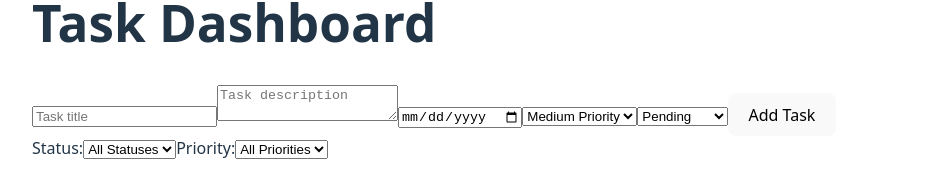
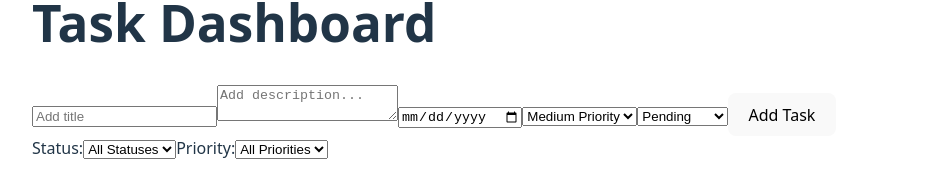
Before and after one commit to sporeci2000/SBA9-sporeci, a React (Vite) app: page / in a window 1280 px wide. Shown: the part 106-280 px from the top of the page, without its empty margins (178-1121 px from the left). Built offline with nearby package versions, Linux system fonts and the light colour scheme.

Commit message:
Commiting

```diff
--- a/src/components/Dashboard/Dashboard.tsx
+++ b/src/components/Dashboard/Dashboard.tsx
@@ -4,8 +4,10 @@ import { TaskForm } from '../TaskForm/TaskForm';
 import { TaskFilter } from '../TaskFilter/TaskFilter';
 import { TaskList } from '../TaskList/TaskList';
 
+//constant for localStorage key
 const STORAGE_KEY = 'taskManagerTasks';
 
+//State Initialization
 export const Dashboard: React.FC = () => {
     const [tasks, setTasks] = useState<Task[]>(() => {
         const saved = localStorage.getItem(STORAGE_KEY);
@@ -15,8 +17,10 @@ export const Dashboard: React.FC = () => {
     const [filter, setFilter] = useState<{ status?: TaskStatus; priority?: TaskPriority }>({});
     const [searchTerm, setSearchTerm] = useState('');
     const [sortBy, setSortBy] = useState<'dueDate' | 'priority' | 'status' | ''>('');
-    const fileInputRef = useRef<HTMLInputElement>(null);
+    const fileInputRef = useRef<HTMLInputElement>(null); //Hidden file input for importing tasks
 
+
+    //Every time tasks changes save them to localStorage
     useEffect(() => {
         localStorage.setItem(STORAGE_KEY, JSON.stringify(tasks));
     }, [tasks]);
@@ -81,6 +85,7 @@ export const Dashboard: React.FC = () => {
     const inProgressTasks = filteredTasks.filter(t => t.status === 'in-progress').length;
 
     // Export tasks as JSON file
+    // Saves tasks as downloadable
     const handleExport = () => {
         const dataStr = JSON.stringify(tasks, null, 2);
         const blob = new Blob([dataStr], { type: 'application/json' });
@@ -93,6 +98,7 @@ export const Dashboard: React.FC = () => {
     };
 
     // Import tasks from JSON file
+    // Loads tasks from uploaded JSON file
     const handleImport = (e: React.ChangeEvent<HTMLInputElement>) => {
         const file = e.target.files?.[0];
         if (!file) return;
--- a/src/components/TaskFilter/TaskFilter.tsx
+++ b/src/components/TaskFilter/TaskFilter.tsx
@@ -1,18 +1,23 @@
 import React, { useState } from 'react';
 import type { TaskFilter as TaskFilterProps, TaskStatus, TaskPriority } from '../../types';
 
+// Declares a React Functional Component and it takes onFilterChange as a prop
 export const TaskFilter: React.FC<TaskFilterProps> = ({ onFilterChange }) => {
     console.log('Rendering TaskFilter');
 
-    const [status, setStatus] = useState<TaskStatus | ''>('');
-    const [priority, setPriority] = useState<TaskPriority | ''>('');
+    const [status, setStatus] = useState<TaskStatus | ''>(''); //stores currently selected status filte
+    const [priority, setPriority] = useState<TaskPriority | ''>(''); //stores currently selected priority filter
 
+
+    //Status change handler
     const handleStatusChange = (e: React.ChangeEvent<HTMLSelectElement>) => {
         const value = e.target.value as TaskStatus | '';
         setStatus(value);
         onFilterChange({ status: value || undefined, priority: priority || undefined });
     };
 
+
+    //Priority change handler
     const handlePriorityChange = (e: React.ChangeEvent<HTMLSelectElement>) => {
         const value = e.target.value as TaskPriority | '';
         setPriority(value);
--- a/src/components/TaskForm/TaskForm.tsx
+++ b/src/components/TaskForm/TaskForm.tsx
@@ -2,6 +2,8 @@ import React, { useState, useEffect } from 'react';
 import type { TaskPriority, TaskStatus, Task } from '../../types';
 
 interface TaskFormProps {
+
+    //function to either add or update a task
     onAddTask: (task: {
         id?: string;
         title: string;
@@ -14,6 +16,8 @@ interface TaskFormProps {
 }
 
 export const TaskForm: React.FC<TaskFormProps> = ({ onAddTask, taskToEdit }) => {
+
+    //State hooks for each form field and validation error message
     const [title, setTitle] = useState('');
     const [priority, setPriority] = useState<TaskPriority>('medium');
     const [status, setStatus] = useState<TaskStatus>('pending');
@@ -22,6 +26,7 @@ export const TaskForm: React.FC<TaskFormProps> = ({ onAddTask, taskToEdit }) =>
     const [error, setError] = useState('');
 
     useEffect(() => {
+        //If there is a task populate fields with its data
         if (taskToEdit) {
             setTitle(taskToEdit.title);
             setPriority(taskToEdit.priority);
@@ -29,7 +34,10 @@ export const TaskForm: React.FC<TaskFormProps> = ({ onAddTask, taskToEdit }) =>
             setDescription(taskToEdit.description);
             setDueDate(taskToEdit.dueDate);
             setError('');
-        } else {
+
+        }
+        //Otherwise clear the form
+        else {
             setTitle('');
             setPriority('medium');
             setStatus('pending');
@@ -39,14 +47,16 @@ export const TaskForm: React.FC<TaskFormProps> = ({ onAddTask, taskToEdit }) =>
         }
     }, [taskToEdit]);
 
+
     const handleSubmit = (e: React.FormEvent) => {
         e.preventDefault();
 
         if (!title.trim()) {
-            setError('Title is required');
+            setError('Title is required!');
             return;
         }
 
+        //Calls onAddTask with all data
         onAddTask({
             id: taskToEdit?.id,
             title,
@@ -68,33 +78,41 @@ export const TaskForm: React.FC<TaskFormProps> = ({ onAddTask, taskToEdit }) =>
 
     return (
         <form onSubmit={handleSubmit}>
+
             <input
                 type="text"
-                placeholder="Task title"
+                placeholder="Add title"
                 value={title}
                 onChange={(e) => setTitle(e.target.value)}
             />
+
             <textarea
-                placeholder="Task description"
+                placeholder="Add description..."
                 value={description}
                 onChange={(e) => setDescription(e.target.value)}
             />
+
             <input
                 type="date"
                 value={dueDate}
                 onChange={(e) => setDueDate(e.target.value)}
             />
+
             <select value={priority} onChange={(e) => setPriority(e.target.value as TaskPriority)}>
                 <option value="low">Low Priority</option>
                 <option value="medium">Medium Priority</option>
                 <option value="high">High Priority</option>
             </select>
+
             <select value={status} onChange={(e) => setStatus(e.target.value as TaskStatus)}>
                 <option value="pending">Pending</option>
                 <option value="in-progress">In Progress</option>
                 <option value="completed">Completed</option>
             </select>
+
             <button type="submit">{taskToEdit ? 'Update Task' : 'Add Task'}</button>
+
+            {/* Shows error if validation fails */}
             {error && <p style={{ color: 'red' }}>{error}</p>}
         </form>
     );
--- a/src/components/TaskList/TaskList.tsx
+++ b/src/components/TaskList/TaskList.tsx
@@ -10,8 +10,12 @@ interface TaskListProps {
 
 export const TaskList: React.FC<TaskListProps> = ({ tasks, onDelete, onEdit }) => (
     <ul>
+        {/*Maps through tasks and renders TaskItem for each */}
+
         {tasks.map((task) => (
+
             <TaskItem key={task.id} task={task} onDelete={onDelete} onEdit={onEdit} />
+
         ))}
     </ul>
 );
```
